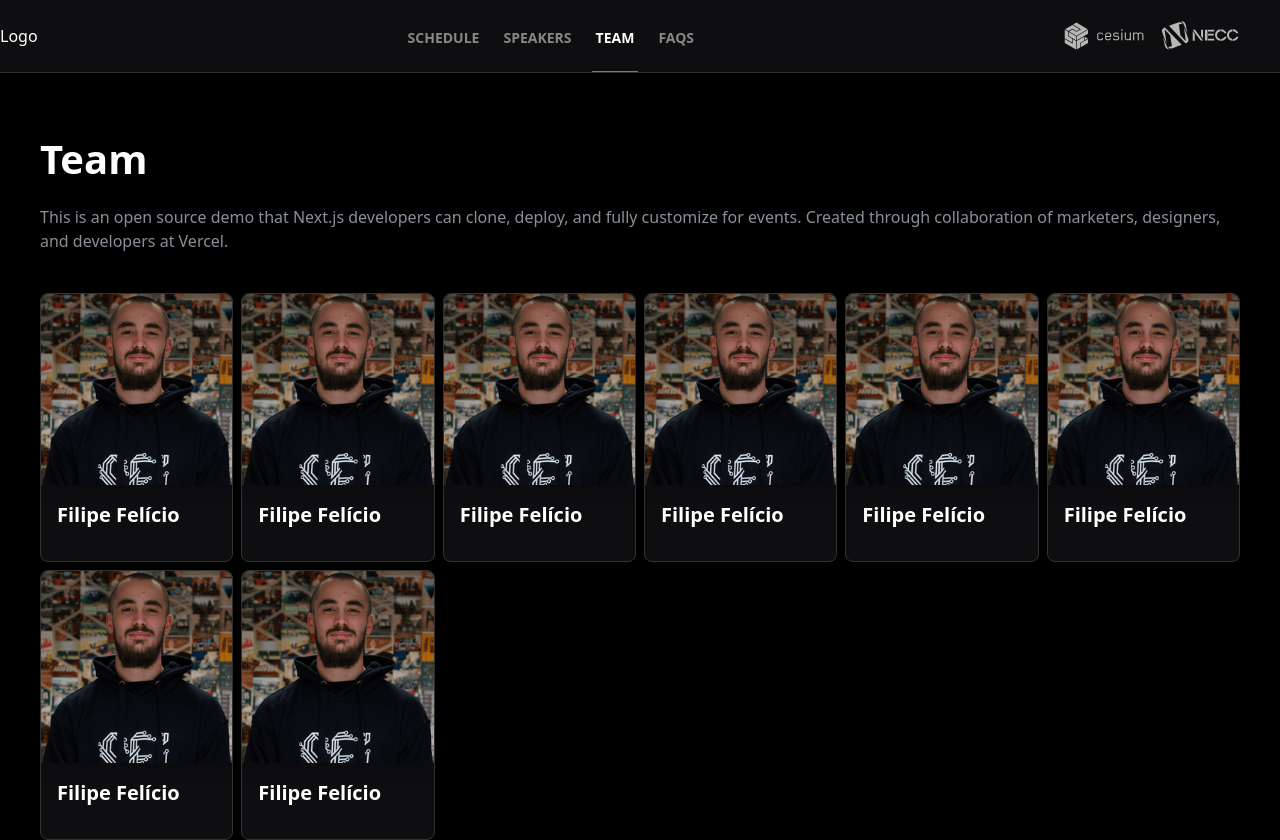
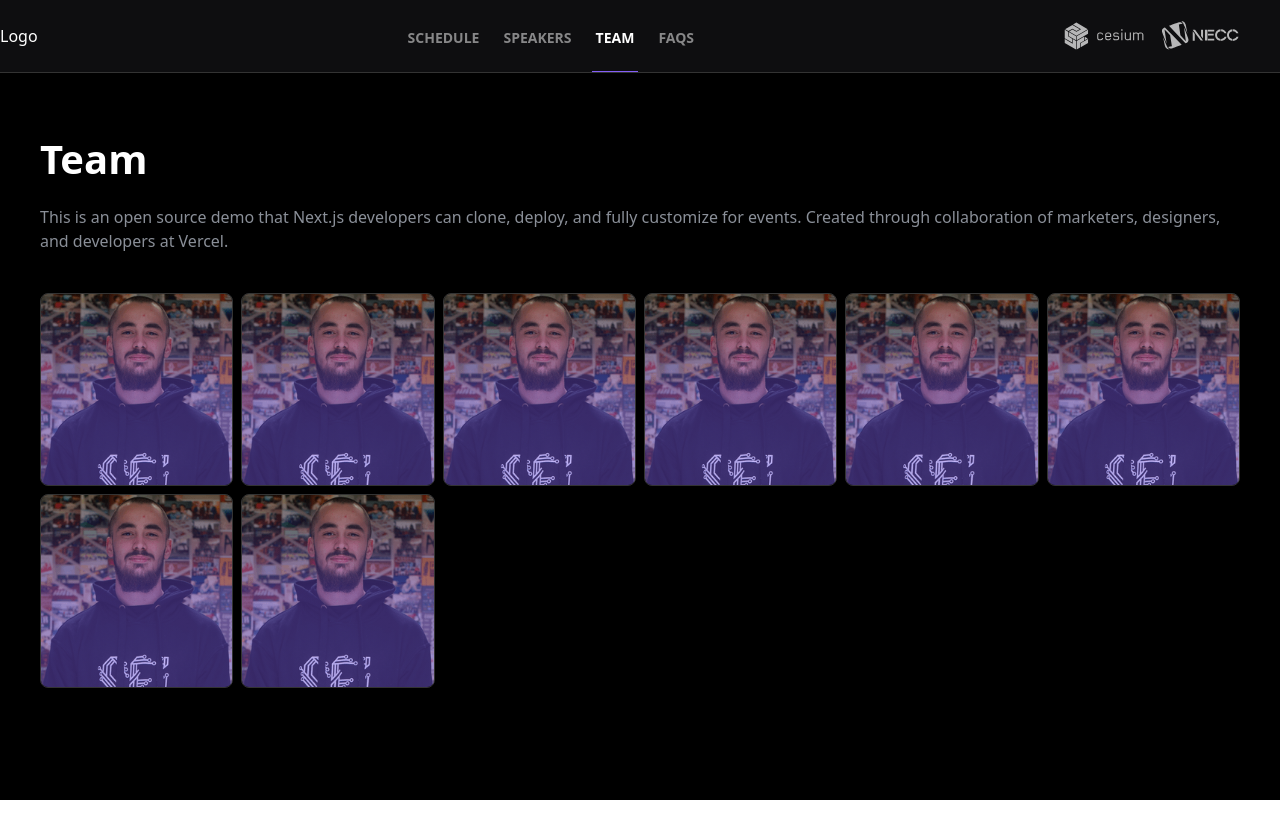
Before and after one commit to cesium/codeweek, a Next.js app: page /team in a window 1280 px wide. After the commit the page ends 800 px from the top, so only its background shows below. Built offline with nearby package versions, Linux system fonts and the light colour scheme.

Commit message:
Add hover to team member card (#7)

```diff
--- a/data/team.json
+++ b/data/team.json
@@ -2,41 +2,49 @@
     {
         "name": "Filipe Felício",
         "role": "Software Developer @ Marmelasoft",
-        "photo": "filipe.png"
+        "photo": "filipe.png",
+        "organization": "cesium"
     },
     {
         "name": "Filipe Felício",
         "role": "Software Developer @ Marmelasoft",
-        "photo": "filipe.png"
+        "photo": "filipe.png",
+        "organization": "cesium"
     },
     {
         "name": "Filipe Felício",
         "role": "Software Developer @ Marmelasoft",
-        "photo": "filipe.png"
+        "photo": "filipe.png",
+        "organization": "necc"
     },
     {
         "name": "Filipe Felício",
         "role": "Software Developer @ Marmelasoft",
-        "photo": "filipe.png"
+        "photo": "filipe.png",
+        "organization": "cesium"
     },
     {
         "name": "Filipe Felício",
         "role": "Software Developer @ Marmelasoft",
-        "photo": "filipe.png"
+        "photo": "filipe.png",
+        "organization": "necc"
     },
     {
         "name": "Filipe Felício",
         "role": "Software Developer @ Marmelasoft",
-        "photo": "filipe.png"
+        "photo": "filipe.png",
+        "organization": "cesium"
     },
     {
         "name": "Filipe Felício",
         "role": "Software Developer @ Marmelasoft",
-        "photo": "filipe.png"
+        "photo": "filipe.png",
+        "organization": "necc"
     },
     {
         "name": "Filipe Felício",
         "role": "Software Developer @ Marmelasoft",
-        "photo": "filipe.png"
+        "photo": "filipe.png",
+        "organization": "cesium"
     }
 ]
--- a/pages/team.js
+++ b/pages/team.js
@@ -13,7 +13,7 @@ export default function Team(){
         <link rel="icon" href="/favicon.ico" />
       </Head>
 
-      <Navbar current_page="Team" />
+      <Navbar current_page="Team" >
 
         <main className="flex w-full flex-1 flex-col bg-black my-auto">
 
@@ -26,20 +26,17 @@ export default function Team(){
             </p>
           </div>
 
-        <div className="px-10 grid grid-cols-1 sm:grid-cols-2 md:grid-cols-3 xl:grid-cols-6 2xl:grid-cols-7 gap-2">
+          <div className="px-10 grid grid-cols-2 md:grid-cols-3 xl:grid-cols-6 2xl:grid-cols-7 gap-2">
           {team.map(member => (
             <div>
-            <div class="space-y-4 group relative rounded-lg border border-gray-300 bg-gray1 border-gray2 shadow-sm hover:border-purple">
+              <div class="space-y-4 group relative rounded-lg border border-gray-300 bg-gray1 border-gray2 shadow-sm overflow-hidden">
                 <div class="aspect-w-3 aspect-h-2">
-                <img class="object-cover shadow-lg rounded-t-lg w-full" src={`/images/team/${member.photo}`} />
-              </div>
-
-              <div className="space-y-2 px-4 pb-8">
-                <div className="text-lg leading-6 font-medium space-y-1">
-                  <p className="text-white text-xl font-bold">
+                  <img class="hidden absolute inset-0 top-2 left-2 z-40 w-12 sm:w-20 group-hover:block" src={`/images/logos/${member.organization}.svg`} />
+                  <div class="absolute inset-0 z-40 bg-gradient-to-b from-transparent opacity-40 transition duration-200 ease-in group-hover:translate-y-20 via-purple to-purple group-hover:rounded-t-[50px]" />
+                  <img class="w-full" src={`/images/team/${member.photo}`} />
+                  <p class="hidden absolute inset-x-0 bottom-4 z-40 text-sm font-medium text-center text-white sm:bottom-4 sm:text-lg sm:font-bold md:text-xl group-hover:block">
                     {member.name}
                   </p>
-                </div>
                 </div>
               </div>
             </div>
@@ -48,6 +45,8 @@ export default function Team(){
 
         </main>
 
+      </Navbar>
+
 
     </div>
   )
```
Lines whose indentation alone changed are shown as unchanged.
